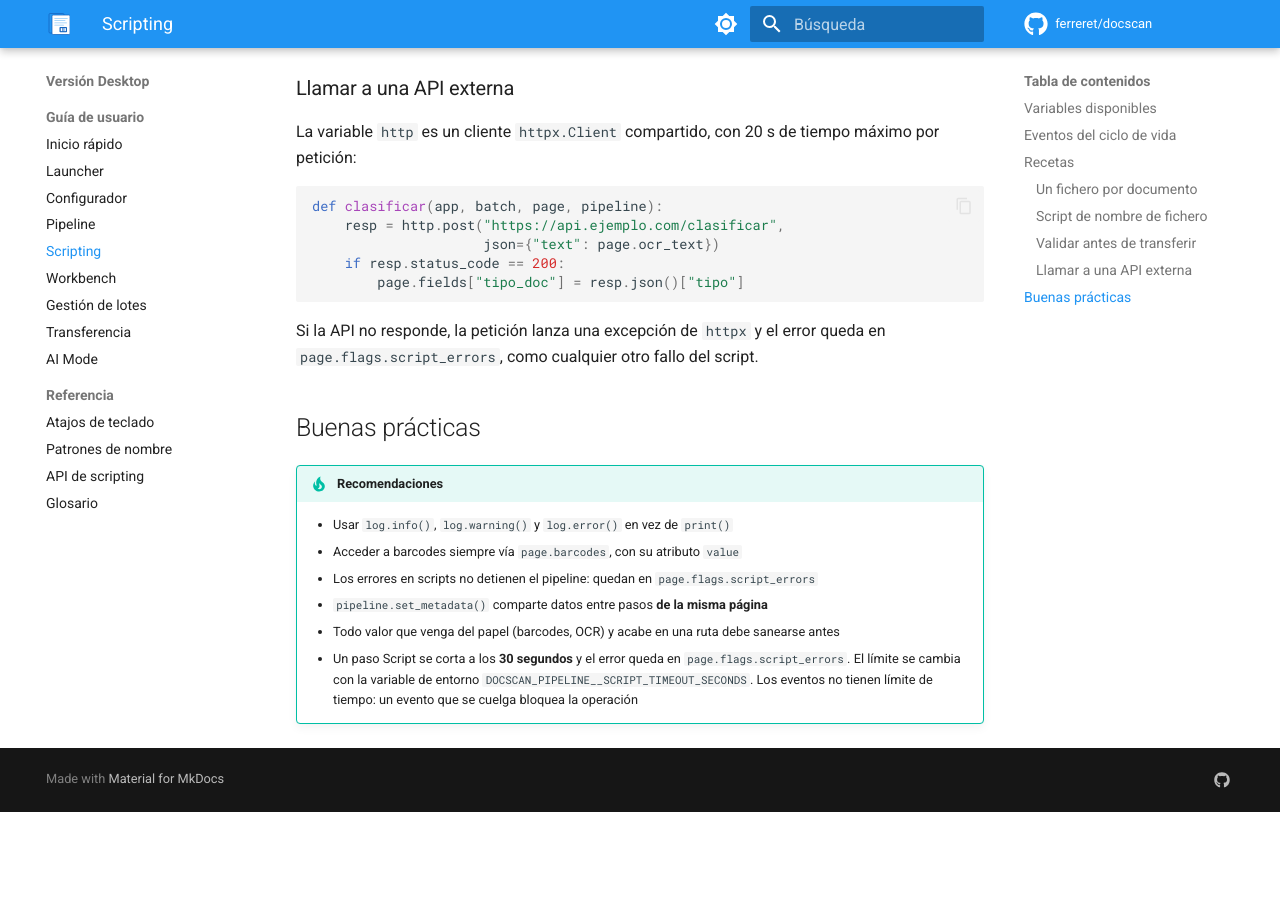
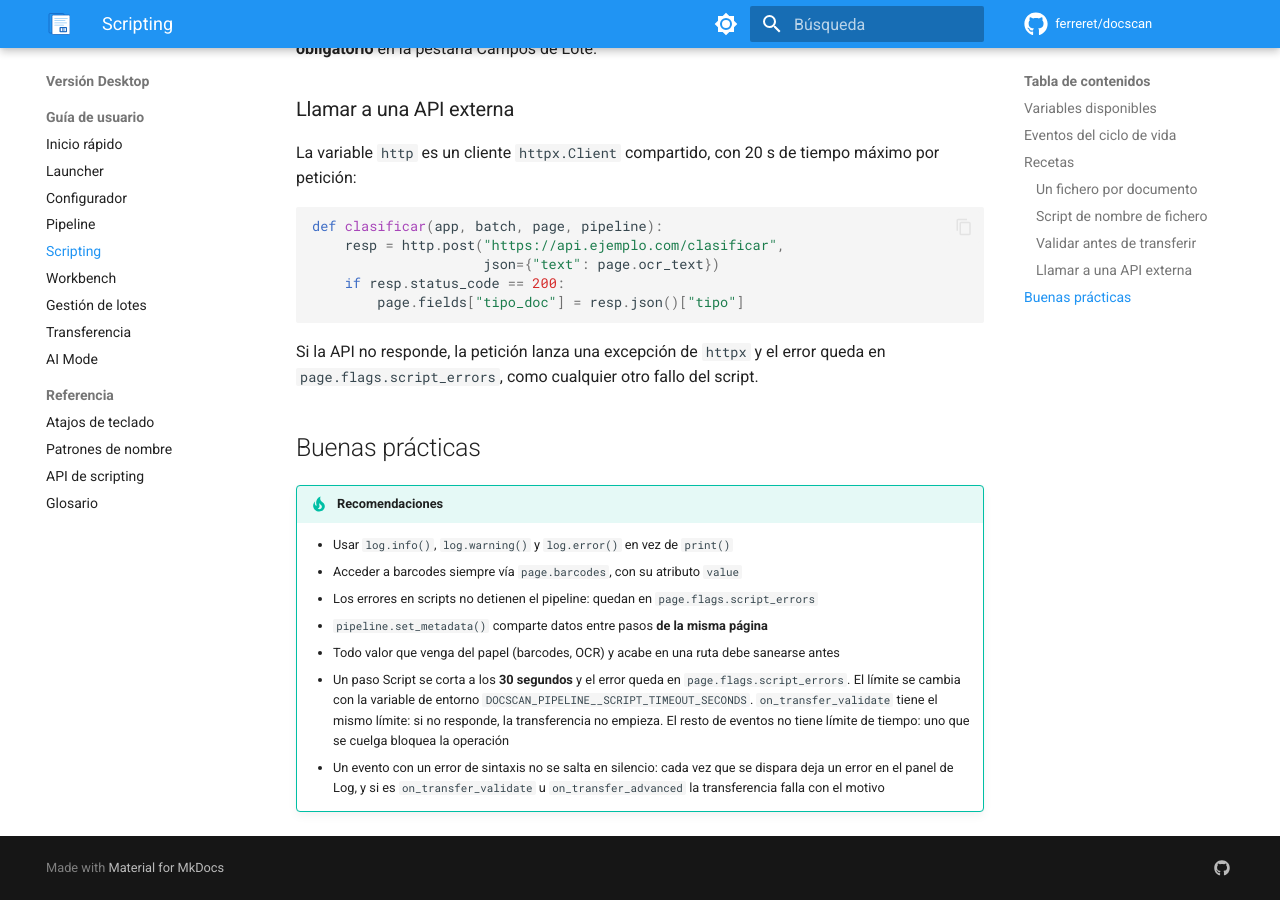
Before and after one commit to ferreret/docscan, an MkDocs documentation site: the page built from docs-web/user-guide/scripting.md, in a window 1280 px wide and 900 px high, scrolled down 3339 px. Built offline with MkDocs 1.6.1 and Material for MkDocs 9.7.7, drawn with Linux system fonts in a browser that asks for light colours; comment, search, counter and statistics services are not loaded; before the commit the page ends 4151 px from its top, so only the background shows below that; some of the changed text lies outside the part shown.

Commit message:
docs: eventos que no compilan, plazo de on_transfer_validate y reproceso
Co-Authored-By: Claude Opus 5.5 <noreply@anthropic.com>

```diff
--- a/docs-web/user-guide/scripting.md
+++ b/docs-web/user-guide/scripting.md
@@ -42,7 +42,9 @@ Eventos) no se ejecuta, aunque tenga código.
 !!! info "Identificador de página"
     Desde la v0.1.1 (web) y v0.1.2 (desktop), `page.id` está disponible
     dentro del pipeline y de los eventos lifecycle. Útil para correlacionar
-    con la BD o llamar a APIs externas con un identificador estable.
+    con la BD o llamar a APIs externas con un identificador estable. Hasta la
+    v0.1.10, en el pipeline del Workbench llegaba como `0` (el worker
+    desatendido sí lo rellenaba).
 
 ## Recetas
 
@@ -151,5 +153,10 @@ queda en `page.flags.script_errors`, como cualquier otro fallo del script.
       sanearse antes
     - Un paso Script se corta a los **30 segundos** y el error queda en
       `page.flags.script_errors`. El límite se cambia con la variable de
-      entorno `DOCSCAN_PIPELINE__SCRIPT_TIMEOUT_SECONDS`. Los eventos no tienen
-      límite de tiempo: un evento que se cuelga bloquea la operación
+      entorno `DOCSCAN_PIPELINE__SCRIPT_TIMEOUT_SECONDS`. `on_transfer_validate`
+      tiene el mismo límite: si no responde, la transferencia no empieza. El
+      resto de eventos no tiene límite de tiempo: uno que se cuelga bloquea la
+      operación
+    - Un evento con un error de sintaxis no se salta en silencio: cada vez que
+      se dispara deja un error en el panel de Log, y si es `on_transfer_validate`
+      u `on_transfer_advanced` la transferencia falla con el motivo
```
Also changed, not shown: CHANGELOG.md (+23 -0 lines), docs-web/reference/scripting-api.md (+8 -6 lines), docs-web/user-guide/workbench.md (+5 -1 lines).
